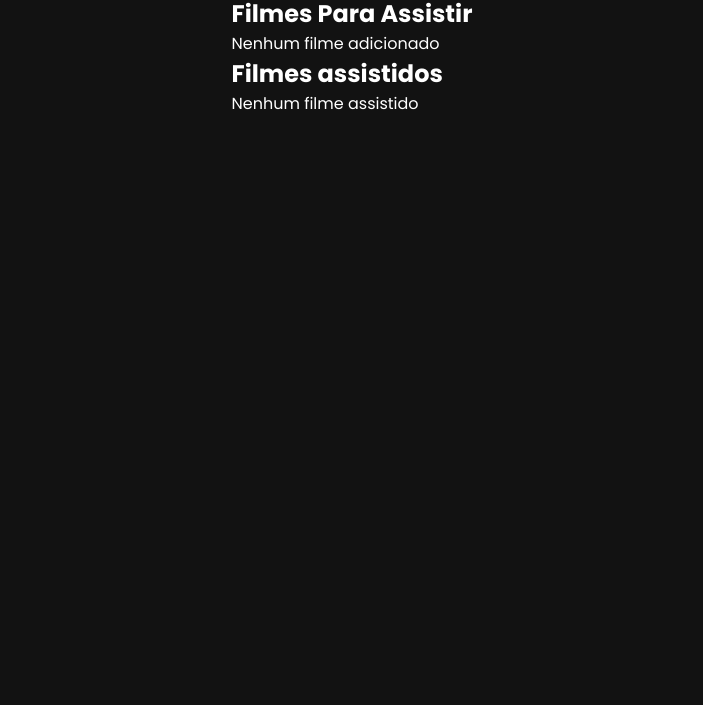
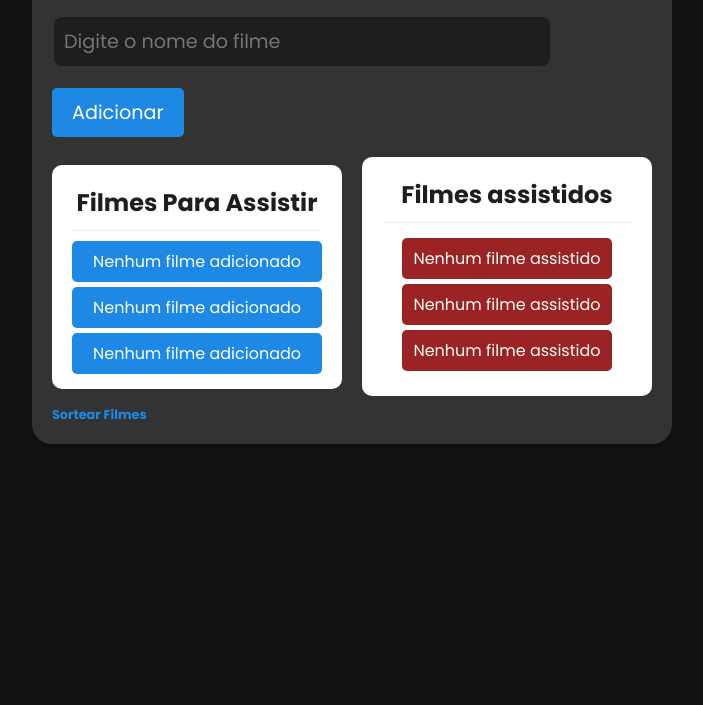
Before and after one commit to Williais/RandomFilmes, a plain HTML site: page index.html in a window 1280 px wide. Shown: the part 95-800 px from the top of the page, without its empty margins (288-991 px from the left). Drawn offline with Linux system fonts and the light colour scheme.

Commit message:
Adicionando Função de Mudar telas

```diff
--- a/assets/script.js
+++ b/assets/script.js
@@ -0,0 +1,31 @@
+
+
+
+
+
+
+
+// Mudança de tela
+
+function mudarTelas() {
+
+    const btnSortearFilme = document.getElementById('btnSortearFilme');
+    const btnAdicionarFilme = document.getElementById('btnAdicionarFilmes');
+
+    const telaAdicionarFilme = document.getElementById('telaAdicionarFilmes');
+    const telaSortearFilme = document.getElementById('telaFilmeSorteado');
+
+    btnSortearFilme.addEventListener('click', () => {
+        telaAdicionarFilme.classList.add('escondido');
+        telaSortearFilme.classList.remove('escondido');
+    });
+
+    btnAdicionarFilme.addEventListener('click', () => {
+        telaSortearFilme.classList.add('escondido');
+        telaAdicionarFilme.classList.remove('escondido');
+
+        console.log('clicou');
+    });
+}
+
+mudarTelas();
--- a/assets/style.css
+++ b/assets/style.css
@@ -13,11 +13,148 @@ body {
 }
 
 #container {
-    max-width: 80%;
+    max-width: 50%;
     margin: 10px auto;
     padding: 20px;
     display: flex;
     flex-direction: column;
     align-items: center;
     justify-content: center;
+    background-color: #333;
+    border-radius: 20px;
+    box-shadow: 0 4px 8px rgba(0, 0, 0, 0.2);
 }
+
+h1 {
+    font-size: 2.5rem;
+    margin-bottom: 20px;
+    text-align: center;
+}
+
+input {
+    padding: 10px;
+    font-size: 1.2rem;
+    border: 2px solid #333;
+    border-radius: 10px;
+    margin-bottom: 20px;
+    width: 500px;
+    background-color: #1E1E1E;
+    color: #FFFFFF;
+    &:focus {
+        outline: none;
+        border-color: #1E88E5;
+    }
+}
+
+#search-button {
+    background-color: #1E88E5;
+    color: white;
+    border: none;
+    padding: 10px 20px;
+    font-size: 1.2rem;
+    border-radius: 5px;
+    cursor: pointer;
+    transition: background-color 0.3s ease;
+    &:hover {
+        background-color: #1565C0;
+    }
+}
+
+.escondido {
+    display: none;
+}
+
+#listaFilmes-container {
+    text-align: center;
+    display: flex;
+    gap: 20px;
+    align-items: center;
+    justify-content: center;
+    margin-top: 20px;
+    width: 100%;
+    max-width: 800px;
+    color: #1E1E1E;
+}
+
+#listaFilmes, #filmesAssistidos {
+    list-style-type: none;
+    background-color: #fff;
+    padding: 10px 20px;
+    width: 100%;
+    border-radius: 10px;
+}
+
+#filmesAssistidos h2 {
+    padding: 10px 0;
+    border-bottom: 1px solid #eee;
+}
+
+#listaFilmes h2 {
+    padding: 10px 0;
+    border-bottom: 1px solid #eee;
+    margin-bottom: 10px;
+}
+
+#filmesAssistidos p{
+    padding: 8px 0;
+    background-color: #9b2323;
+    color: white;
+    border-radius: 5px;
+    margin: 5px 0;
+}
+
+#listaFilmes p {
+    padding: 8px 0;
+    background-color: #1E88E5;
+    color: white;
+    border-radius: 5px;
+    margin: 5px 0;
+}
+
+#telaFilmeSorteado h1 {
+    color: #fff;
+}
+
+#telaFilmeSorteado{
+    text-align: center;
+    margin-top: 20px;
+    width: 100%;
+    max-width: 600px;
+    color: #1E1E1E;
+}
+
+#filmeSorteado {
+    padding: 20px;
+    background-color: #671ee5;
+    color: white;
+    border-radius: 10px;
+    font-size: 1.5rem;
+    margin-bottom: 20px;
+}
+
+#btnRandom {
+    background-color: #074a85;
+    color: white;
+    border: none;
+    padding: 5px 10px;
+    font-size: 1.2rem;
+    border-radius: 5px;
+    cursor: pointer;
+    transition: background-color 0.3s ease;
+    &:hover {
+        background-color: #9b2323;
+    }
+}
+
+.btnTelas {
+    background: none;
+    color: #1E88E5;
+    border: none;
+    font-weight: bold;
+    font-size: 0.8rem;
+    border-radius: 5px;
+    cursor: pointer;
+    transition: background-color 0.3s ease;
+    margin-top: 10px;
+    display: block;
+}
--- a/index.html
+++ b/index.html
@@ -9,6 +9,7 @@
 <body>
 
     <section id="container">
+        <div id="telaAdicionarFilmes" >
             <h1>Random filmes</h1>
             <div id="input-container">
                 <input type="text" id="movie-input" placeholder="Digite o nome do filme">
@@ -22,6 +23,8 @@
                     <h2>Filmes Para Assistir</h2>
                     <div id="filmesParaAssistir">
                         <p id="filmesAdicionados">Nenhum filme adicionado</p>
+                        <p id="filmesAdicionados">Nenhum filme adicionado</p>
+                        <p id="filmesAdicionados">Nenhum filme adicionado</p>
                     </div>
 
                 </div>
@@ -31,10 +34,21 @@
 
                     <div id="filmesAssistidos">
                         <p class="listasAssistidos">Nenhum filme assistido</p>
+                        <p class="listasAssistidos">Nenhum filme assistido</p>
+                        <p class="listasAssistidos">Nenhum filme assistido</p>
                     </div>
+                </div>
+            </div>
+            <button type="button" class="btnTelas" id="btnSortearFilme">Sortear Filmes</button>
+        </div>
+        <div id="telaFilmeSorteado" class="escondido">
+            <h1>Filme Sorteado</h1>
+            <div id="filmeSorteadoContainer">
 
+                <p id="filmeSorteado">Filme Assistir</p>
+                <button  type="button" id="btnRandom">Filme Aleatório</button>
+                <button type="button" class="btnTelas" id="btnAdicionarFilmes">Adicionar Filmes</button>
             </div>
-
         </div>
     </section>
 
```
Lines whose indentation alone changed are shown as unchanged.
